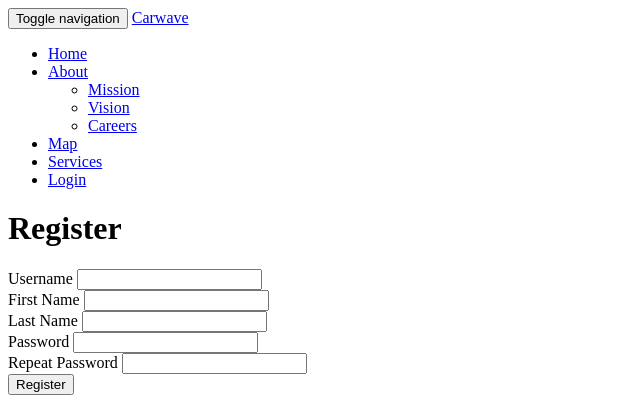
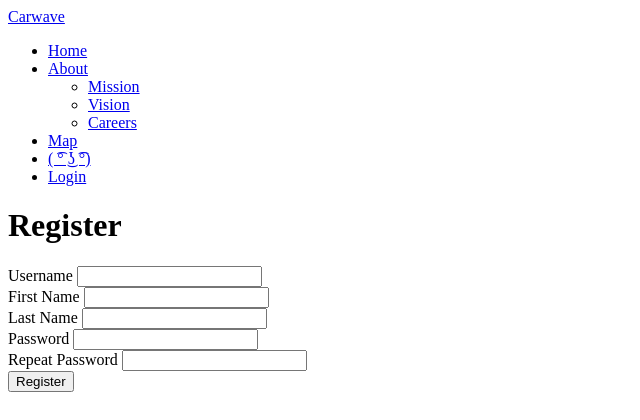
Before and after one commit to WardGauderis/CarWave, a Flask app: page /register in a window 1280 px wide. Shown: the top 420 px of the page, without its empty margins (0-640 px from the left). Run offline with Flask 2, Linux system fonts and the light colour scheme; some libraries are stand-ins or nearby versions.

Commit message:
bootystrap

```diff
--- a/app/main/templates/base.html
+++ b/app/main/templates/base.html
@@ -13,12 +13,6 @@
 <header class="navbar navbar-inverse bs-docs-nav" role="banner">
   <div class="container">
     <div class="navbar-header">
-      <button class="navbar-toggle" type="button" data-toggle="collapse" data-target=".bs-navbar-collapse">
-        <span class="sr-only">Toggle navigation</span>
-        <span class="icon-bar"></span>
-        <span class="icon-bar"></span>
-        <span class="icon-bar"></span>
-      </button>
       <a href="./" class="navbar-brand">Carwave</a>
     </div>
     <nav class="collapse navbar-collapse bs-navbar-collapse" role="navigation">
@@ -38,7 +32,7 @@
           <a href="./map">Map</a>
         </li>
         <li>
-          <a href="#">Services</a>
+          <a href="https://youtu.be/dQw4w9WgXcQ"> ( ͡° ͜ʖ ͡°) </a>
         </li>
           {% if current_user.is_anonymous %}
               <li><a href="{{ url_for('auth.login') }}">Login</a></li>
```
